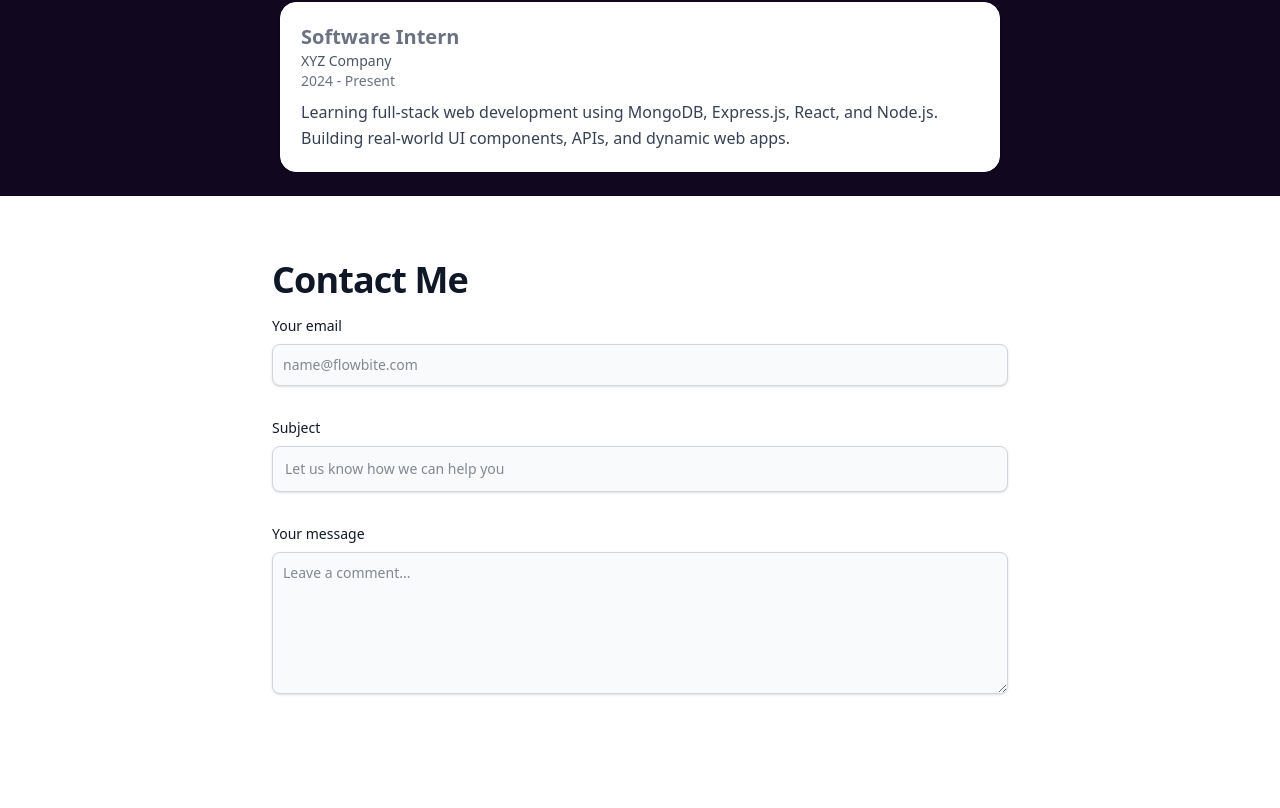
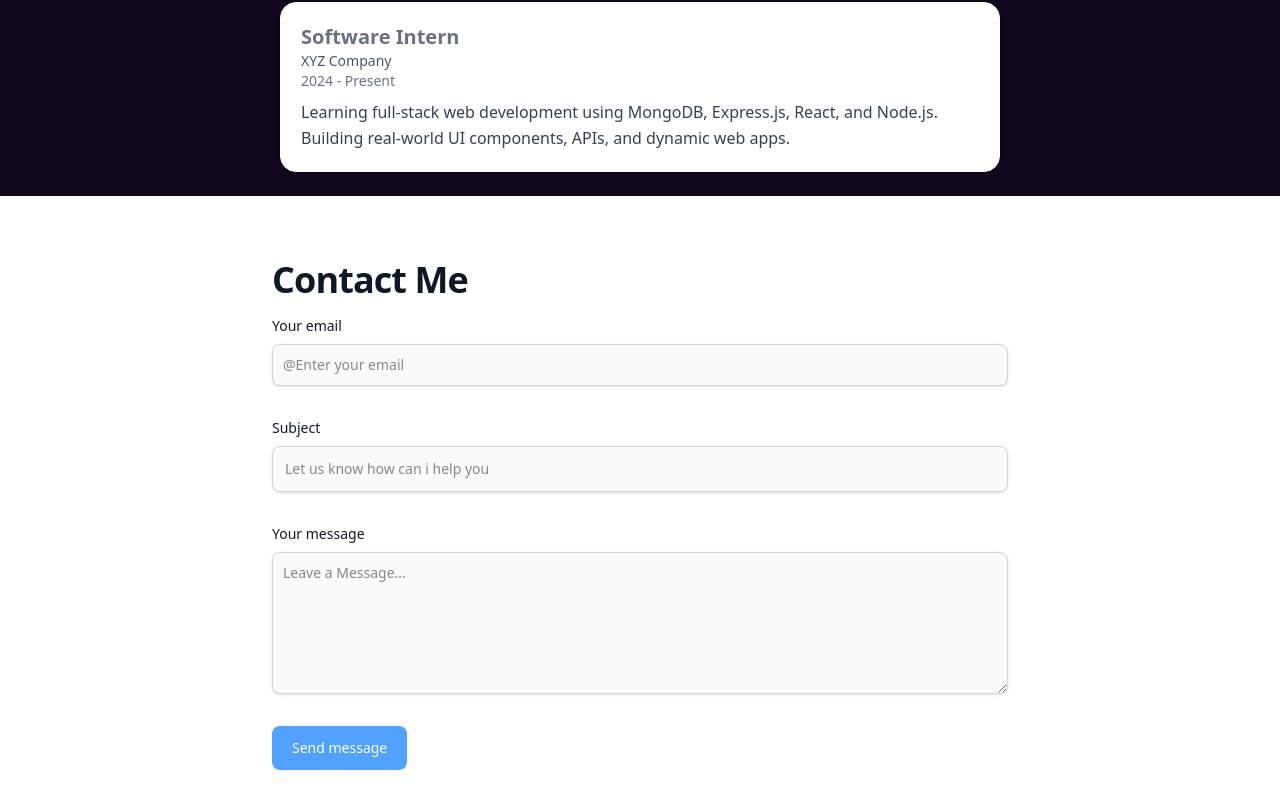
Before and after one commit to sazib07/Portfolio, a React (Vite) app: page / in a window 1280 px wide. Shown: the part 1249-2057 px from the top of the page. Built offline with nearby package versions, Linux system fonts and the light colour scheme; a web font is replaced by a local one.

Commit message:
contact designed

```diff
--- a/src/Components/Contact.jsx
+++ b/src/Components/Contact.jsx
@@ -21,7 +21,7 @@ const Contact = () => {
           type="email"
           id="email"
           className="shadow-sm bg-gray-50 border border-gray-300 text-gray-900 text-sm rounded-lg focus:ring-primary-500 focus:border-primary-500 block w-full p-2.5 dark:bg-gray-700 dark:border-gray-600 dark:placeholder-gray-400 dark:text-white dark:focus:ring-primary-500 dark:focus:border-primary-500 dark:shadow-sm-light"
-          placeholder="name@flowbite.com"
+          placeholder="@Enter your email"
           required=""
         />
       </div>
@@ -36,7 +36,7 @@ const Contact = () => {
           type="text"
           id="subject"
           className="block p-3 w-full text-sm text-gray-900 bg-gray-50 rounded-lg border border-gray-300 shadow-sm focus:ring-primary-500 focus:border-primary-500 dark:bg-gray-700 dark:border-gray-600 dark:placeholder-gray-400 dark:text-white dark:focus:ring-primary-500 dark:focus:border-primary-500 dark:shadow-sm-light"
-          placeholder="Let us know how we can help you"
+          placeholder="Let us know how can i help you"
           required=""
         />
       </div>
@@ -51,13 +51,13 @@ const Contact = () => {
           id="message"
           rows={6}
           className="block p-2.5 w-full text-sm text-gray-900 bg-gray-50 rounded-lg shadow-sm border border-gray-300 focus:ring-primary-500 focus:border-primary-500 dark:bg-gray-700 dark:border-gray-600 dark:placeholder-gray-400 dark:text-white dark:focus:ring-primary-500 dark:focus:border-primary-500"
-          placeholder="Leave a comment..."
+          placeholder="Leave a Message..."
           defaultValue={""}
         />
       </div>
       <button
         type="submit"
-        className="py-3 px-5 text-sm font-medium text-center text-white rounded-lg bg-primary-700 sm:w-fit hover:bg-primary-800 focus:ring-4 focus:outline-none focus:ring-primary-300 dark:bg-primary-600 dark:hover:bg-primary-700 dark:focus:ring-primary-800"
+        className="py-3 px-5 bg-blue-400 text-center text-sm font-medium text-center text-white rounded-lg bg-primary-700 sm:w-fit hover:bg-primary-800 focus:ring-4 focus:outline-none focus:ring-primary-300 dark:bg-primary-600 dark:hover:bg-primary-700 dark:focus:ring-primary-800"
       >
         Send message
       </button>
```
